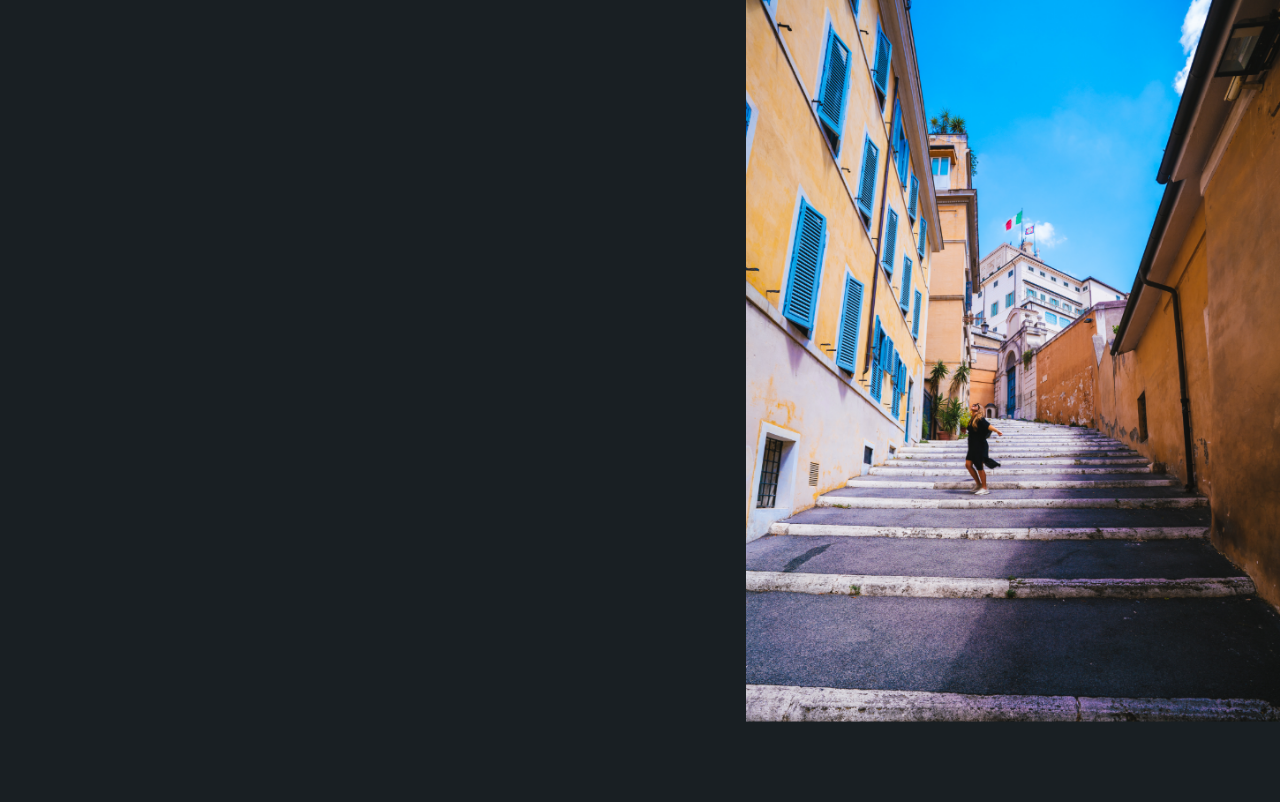
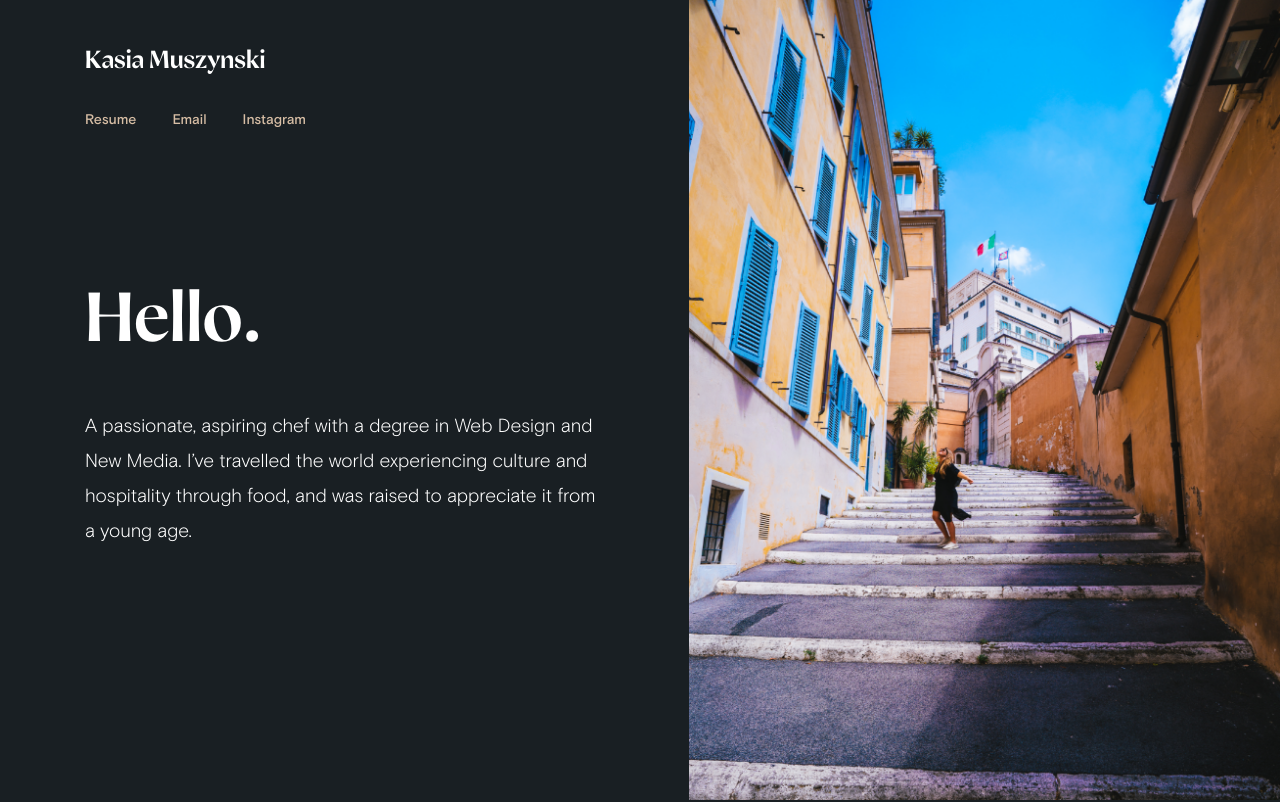
Before and after one commit to Zakjholt/kaisa, a React (Create React App) app: page / in a window 1280 px wide. Shown: the top 802 px of the page. Built offline with nearby package versions, Linux system fonts and the light colour scheme; what react-animations would draw is missing.

Commit message:
finish up stylings

```diff
--- a/src/pages/Home/index.js
+++ b/src/pages/Home/index.js
@@ -5,7 +5,9 @@ import {
   Name,
   Image,
   LinksContainer,
-  Link
+  Link,
+  BlurbTitle,
+  Blurb
 } from './styled';
 import Hero from '../../images/hero.png'
 
@@ -14,10 +16,12 @@ export default () => (
     <Content>
       <Name>Kasia Muszynski</Name>
       <LinksContainer>
-        <Link>Resume</Link>
-        <Link>Email</Link>
-        <Link>Instagram</Link>
+        <Link href="/">Resume</Link>
+        <Link href="/">Email</Link>
+        <Link href="/">Instagram</Link>
       </LinksContainer>
+      <BlurbTitle>Hello.</BlurbTitle>
+      <Blurb>A passionate, aspiring chef with a degree in Web Design and New Media. I’ve travelled the world experiencing culture and hospitality through food, and was raised to appreciate it from a young age.</Blurb>
     </Content>
     <Image src={Hero} alt="Kasia" />
   </Container>
--- a/src/pages/Home/styled.js
+++ b/src/pages/Home/styled.js
@@ -13,15 +13,18 @@ export const Container = styled.div`
 `;
 
 export const Content = styled.div`
-  margin-left: 85px;
-  margin-top: 27px;
+  margin: 13px 85px;
   flex 1;
   animation: 1s ${fadeInUpAnimation};
 `
 
 export const Image = styled.img`
   flex: 0 1;
-  height: 100vh;
+  height: 100%;
+
+  @media screen and (max-width: 1024px) {
+    display: none;
+  }
 `
 
 export const LinksContainer = styled.div`
@@ -35,6 +38,14 @@ export const Link = styled.a`
   font-stretch: normal;
   font-weight: bold;
   text-align: left;
+  text-decoration: none;
+  display: inline-block;
+
+  margin: 0 18px;
+
+  &:first-child {
+    margin-left: 0;
+  }
 `
 
 export const Name = styled.h1`
@@ -45,5 +56,26 @@ export const Name = styled.h1`
   font-stretch: normal;
   font-weight: 500;
   text-align: left;
-  line-height: 64;
+  line-height: 64px;
 `
+
+export const BlurbTitle = styled.h1`
+  margin-top: 153px;
+  color: #ffffff;
+  font-family: 'Meek Display';
+  font-size: 70px;
+  font-style: normal;
+  font-stretch: normal;
+  font-weight: 500;
+`
+
+export const Blurb = styled.p`
+  margin-top: 37px;
+  color: #ffffff;
+  font-family: 'Basic Grotesque';
+  font-size: 19px;
+  font-style: normal;
+  font-stretch: normal;
+  font-weight: 500;
+  line-height: 35px;
+`
```
Also changed, not shown: src/images/hero.png.
